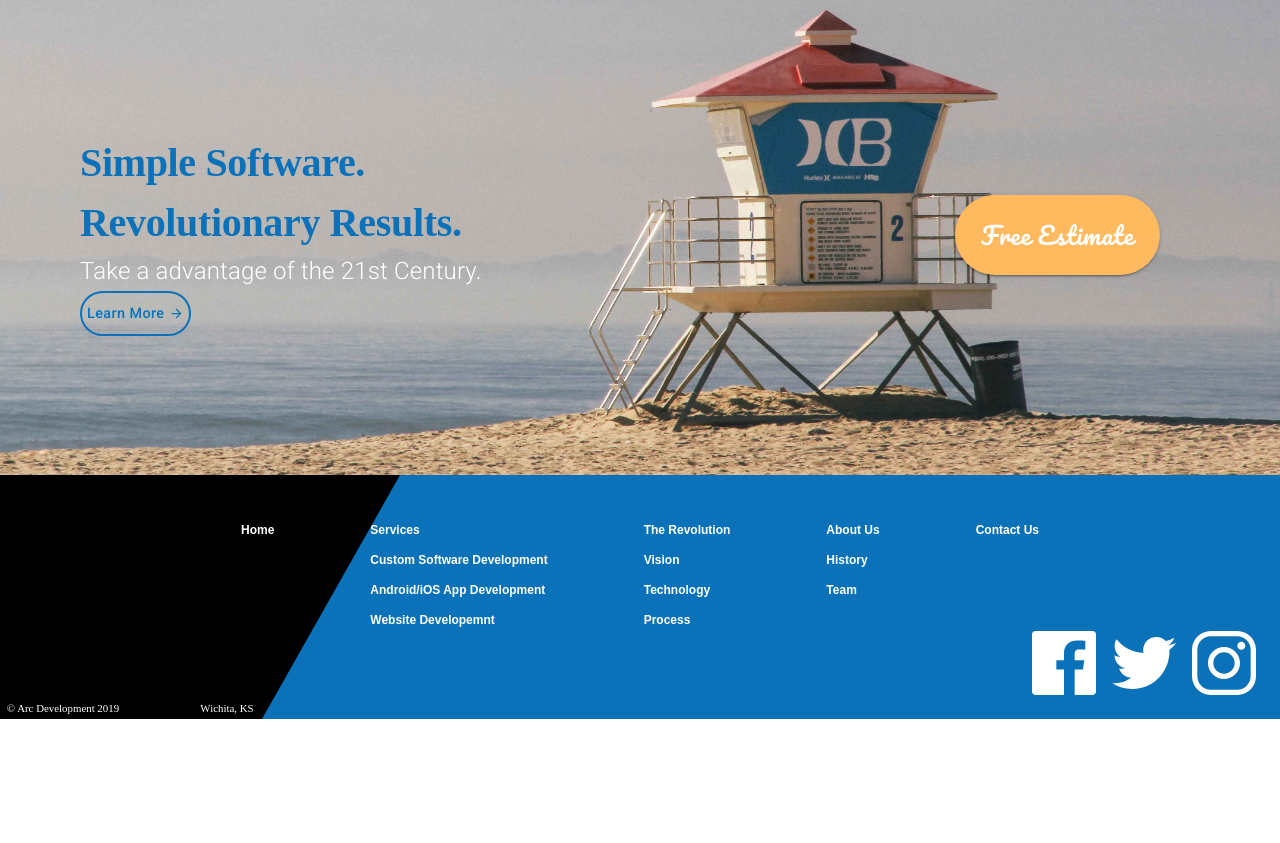
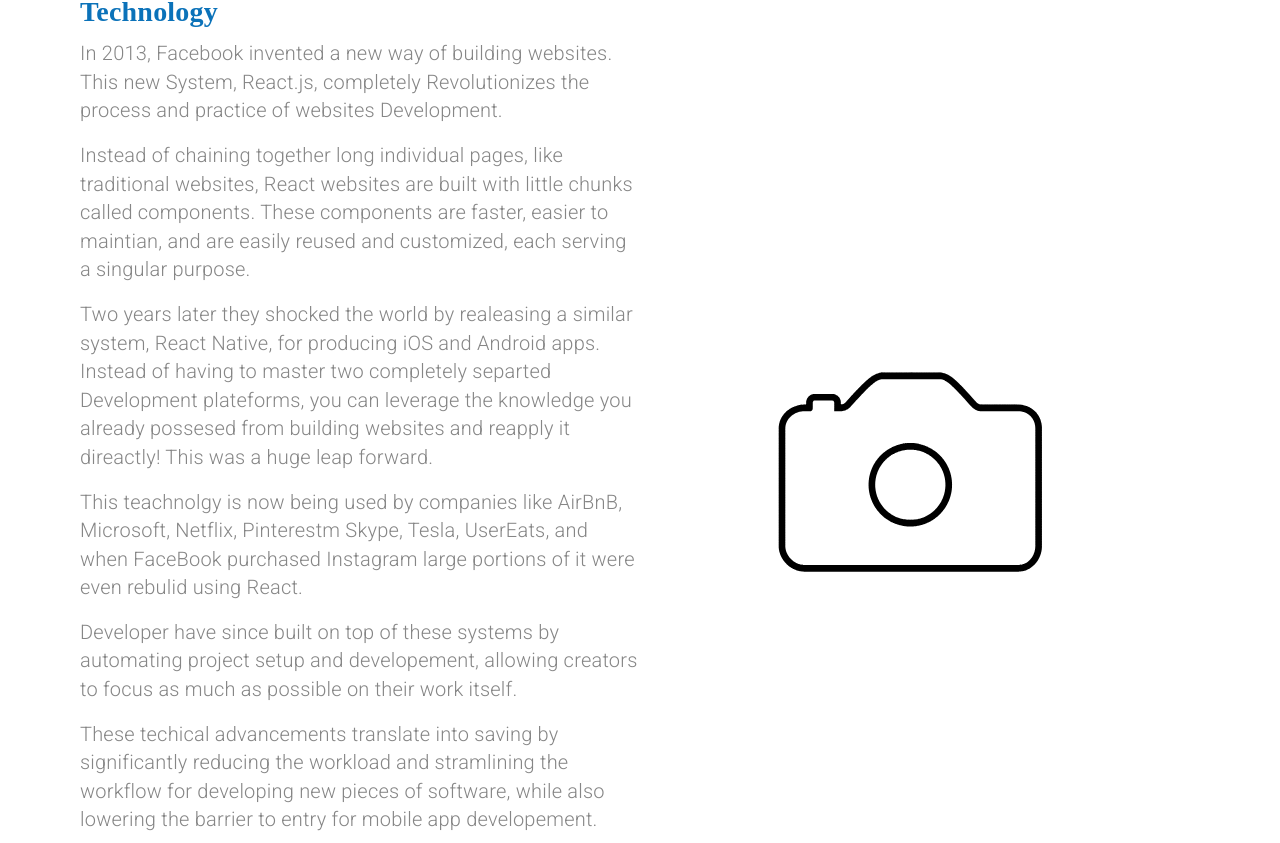
Before and after one commit to arunsinghsnd/NativeCodeLab, a React (Create React App) app: page /revolution in a window 1280 px wide. Shown: the part 1077-1920 px from the top of the page. Before the commit the page ends 1796 px from the top, so only its background shows below. Built offline with nearby package versions, Linux system fonts and the light colour scheme.

Commit message:
commpeleted the Technology section

```diff
--- a/src/components/Revolution.js
+++ b/src/components/Revolution.js
@@ -11,8 +11,10 @@ import {
 import { Link } from "react-router-dom";
 
 import vision from "../assets/vision.svg";
+import technologyAnimation from "../animations/technologyAnimation/data.json";
 
 import CallToAction from "./ui/CallToAction";
+import Lottie from "react-lottie";
 
 const useStyles = makeStyles(theme => ({
   heading: {
@@ -40,6 +42,16 @@ const Revolution = props => {
   const matchesMD = useMediaQuery(theme.breakpoints.down("md"));
   const matchesSM = useMediaQuery(theme.breakpoints.down("sm"));
   const matchesXS = useMediaQuery(theme.breakpoints.down("xs"));
+
+  const defaultOptions = {
+    loop: true,
+    autoplay: false,
+    animationData: technologyAnimation,
+    rendererSettings: {
+      preserveAspectRatio: "xMidYMid slice",
+    },
+  };
+
   return (
     <Grid container direction="column">
       <Grid item className={classes.rowContainer} style={{ marginTop: "2em" }}>
@@ -102,6 +114,72 @@ const Revolution = props => {
         </Grid>
       </Grid>
 
+      <Grid
+        item
+        container
+        direction="row"
+        alignItems="center"
+        className={classes.rowContainer}
+      >
+        <Grid item container direction="column" lg style={{ maxWidth: "40em" }}>
+          <Grid item>
+            <Typography variant="h4" gutterBottom>
+              Technology
+            </Typography>
+          </Grid>
+          <Grid item>
+            <Typography variant="body2" paragraph>
+              In 2013, Facebook invented a new way of building websites. This
+              new System, React.js, completely Revolutionizes the process and
+              practice of websites Development.
+            </Typography>
+            <Typography variant="body2" paragraph>
+              Instead of chaining together long individual pages, like
+              traditional websites, React websites are built with little chunks
+              called components. These components are faster, easier to
+              maintian, and are easily reused and customized, each serving a
+              singular purpose.
+            </Typography>
+            <Typography variant="body2" paragraph>
+              Two years later they shocked the world by realeasing a similar
+              system, React Native, for producing iOS and Android apps. Instead
+              of having to master two completely separted Development
+              plateforms, you can leverage the knowledge you already possesed
+              from building websites and reapply it direactly! This was a huge
+              leap forward.
+            </Typography>
+            <Typography variant="body2" paragraph>
+              This teachnolgy is now being used by companies like AirBnB,
+              Microsoft, Netflix, Pinterestm Skype, Tesla, UserEats, and when
+              FaceBook purchased Instagram large portions of it were even
+              rebulid using React.
+            </Typography>
+            <Typography variant="body2" paragraph>
+              Developer have since built on top of these systems by automating
+              project setup and developement, allowing creators to focus as much
+              as possible on their work itself.
+            </Typography>
+            <Typography variant="body2" paragraph>
+              These techical advancements translate into saving by significantly
+              reducing the workload and stramlining the workflow for developing
+              new pieces of software, while also lowering the barrier to entry
+              for mobile app developement.
+            </Typography>
+            <Typography variant="body2" paragraph>
+              These puts personalization in your pocket- faster, better, and
+              more affordable than ever bedore.
+            </Typography>
+          </Grid>
+        </Grid>
+
+        <Grid item container justifyContent="flex-end" lg>
+          <Lottie
+            options={defaultOptions}
+            style={{ maxWidth: "40em", margin: 0 }}
+          />
+        </Grid>
+      </Grid>
+
       <Grid item>
         <CallToAction setValue={props.setValue} />
       </Grid>
```
